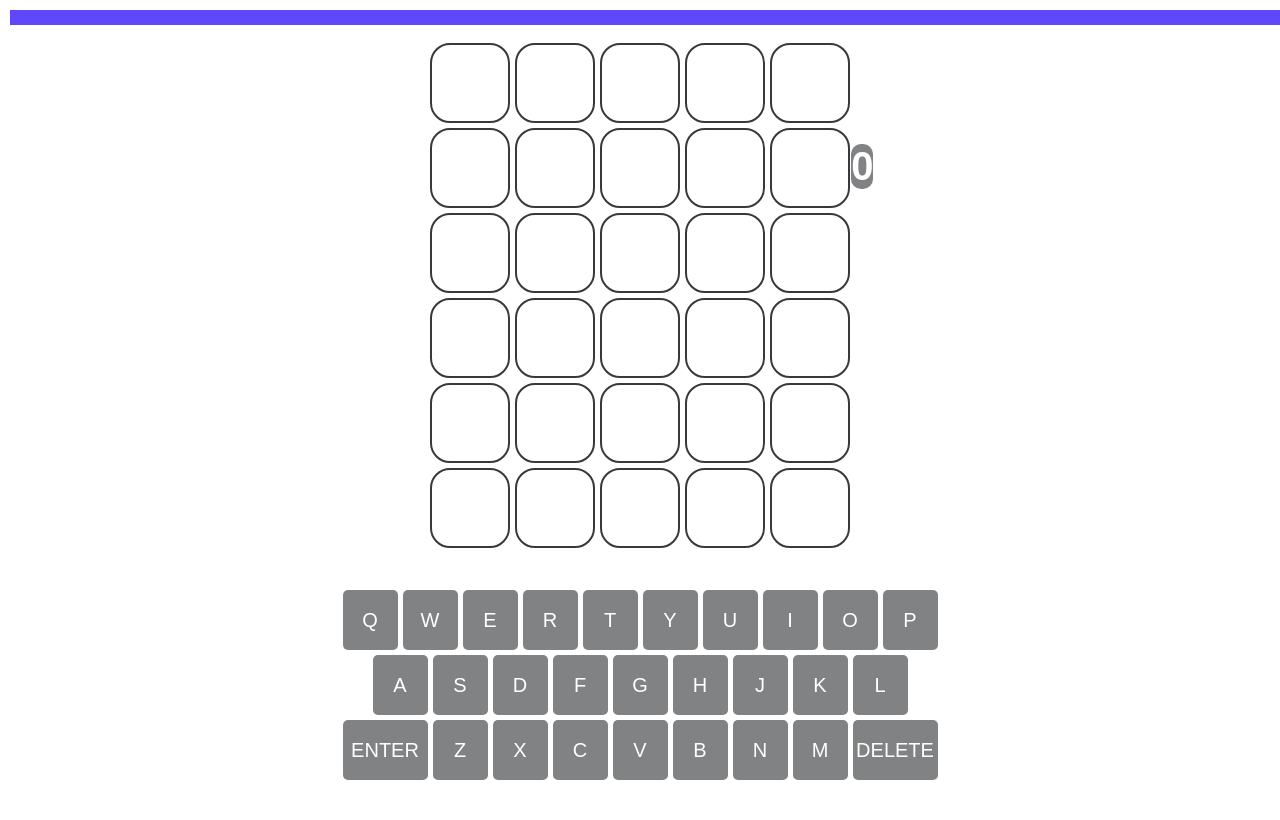
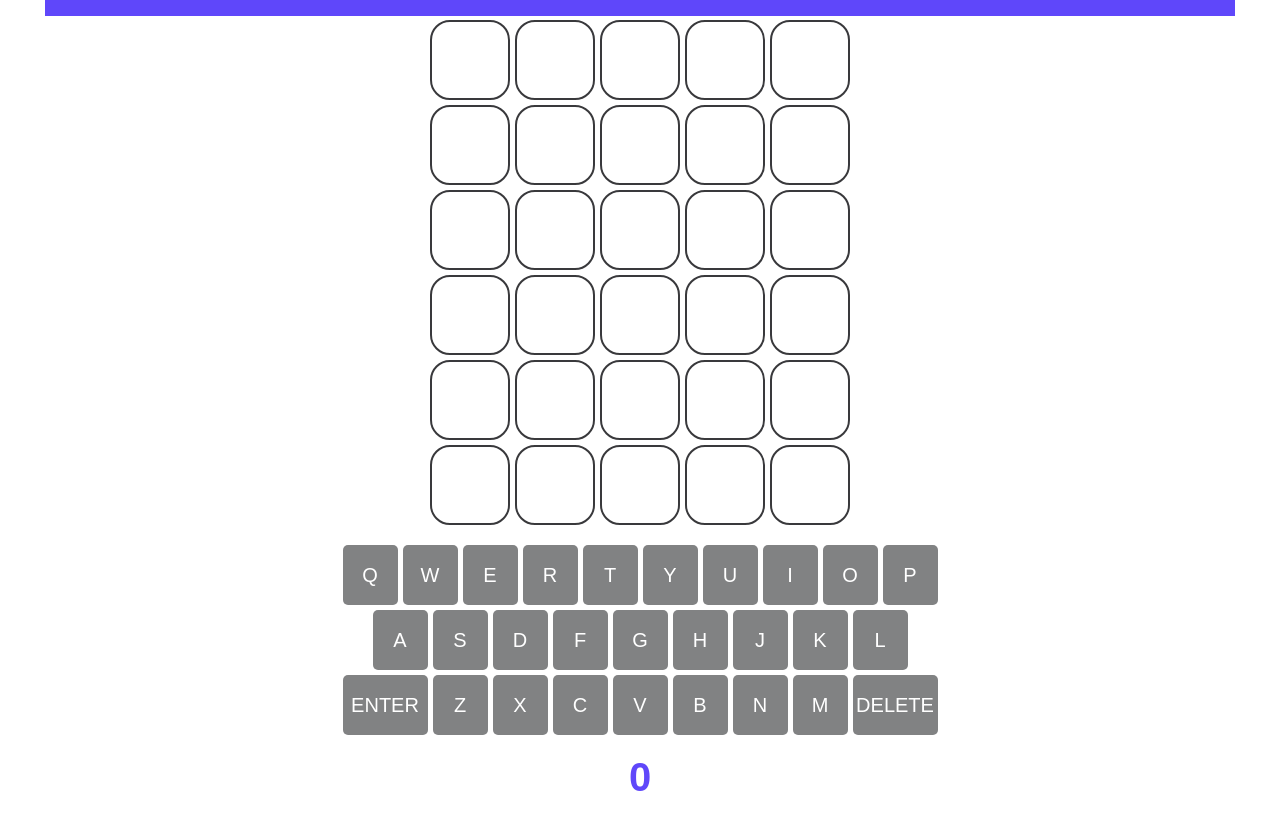
Before and after one commit to FRQ-ALS/WordleSpinoff, a plain HTML site: page index.html in a window 1280 px wide. Drawn offline with Linux system fonts and the light colour scheme.

Commit message:
Fixed bug
-added back DELETE and ENTER function and fixed bug where they would remained pressed after being clicked
-made improvements to progress bar so that it is always centered

```diff
--- a/index.html
+++ b/index.html
@@ -79,7 +79,9 @@
         <button class="key" data-key="M">M</button>
         <button type= "button" class="key large"  tabindex="-1" data-delete>DELETE</button>
         </button>
+        <div class="progresscontainer">
         <div class="progress"></div>
+        </div>
     </div>
     <div id="streak" class="streak">0</div>
     <script src="script.js" defer></script>
--- a/styles.css
+++ b/styles.css
@@ -16,16 +16,14 @@ body{
 
 
 .streak{
-    color: white;
-    font-size: 2em;
-    font-weight: bold;
-    position: fixed;
-    top: 18vh;
-    left: 66.5vw;
-    background-color: hsl(200, 1%, 51%);
-    border-radius: 0.25em;
+    color: hsl(248, 95%, 63%);
+    position: absolute;
+    font-size: 5vh;
+    font-weight:bold ;
+    bottom: 0%;
+    left: 50%;
+    transform: translate(-50%, -0%);
 
-    user-select: none;
 }
 
 .key{
@@ -47,6 +45,7 @@ body{
     border-radius: 0.25em;
     cursor: pointer;
     user-select: none;
+
 }
 
 
@@ -100,8 +99,7 @@ body{
     --lightness-offset: 10%;
 }
 .key:focus{
-    outline: black;
-    box-shadow: black;
+    outline: none;
 
 }
 
@@ -272,9 +270,18 @@ margin-bottom: .5em;
     opacity: 0;
 }
 
+
+
 .progress
 {
 
     background-color: hsl(248, 95%, 63%);
+    position: absolute;
+    height: 2vh;
+    top: 0%;
+    left: 50%;
+    transform: translate(-50%, -0%);
+
+
 
 }
```
Also changed, not shown: script.js.
